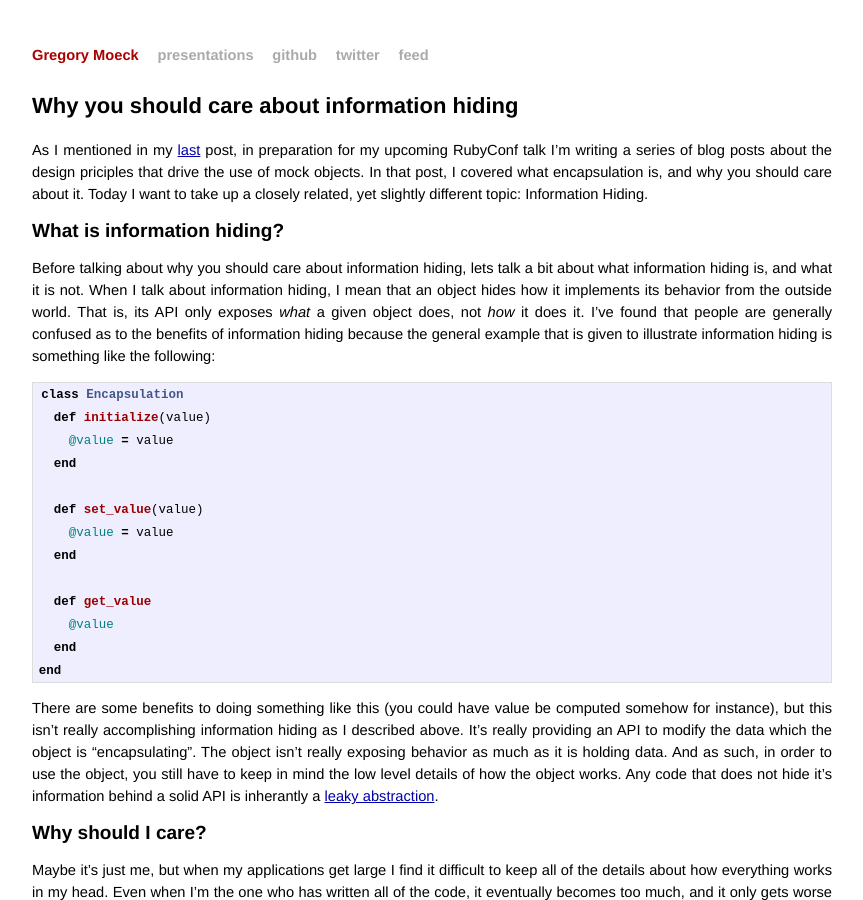
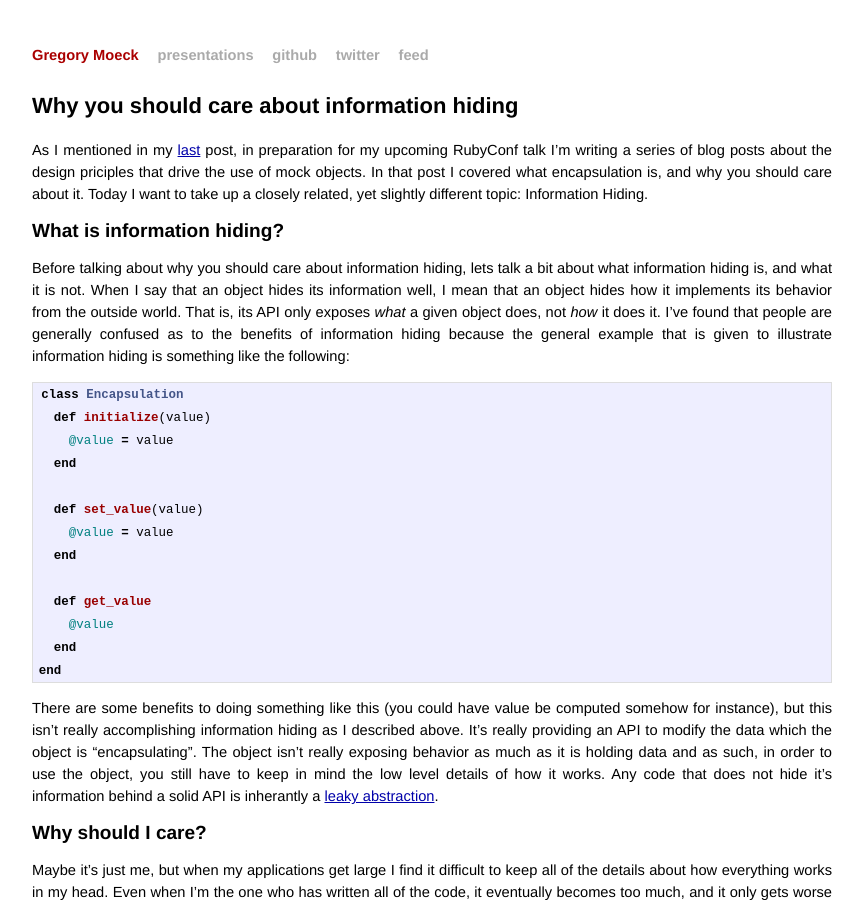
Before and after one commit to gmoeck/gmoeck.github.com, a Jekyll site: the page built from _posts/2011-09-28-why-you-should-care-about-information-hiding.md, in a window 1280 px wide and 900 px high. Shown: the whole window, without its empty margins (208-1071 px from the left). Built offline with Jekyll 4.4.1, drawn with Linux system fonts in a browser that asks for light colours; Markdown is read by kramdown in place of the engine named in the settings; comment, search, counter and statistics services are not loaded.

Commit message:
tweak post

```diff
--- a/_posts/2011-09-28-why-you-should-care-about-information-hiding.md
+++ b/_posts/2011-09-28-why-you-should-care-about-information-hiding.md
@@ -6,13 +6,13 @@ title: Why you should care about information hiding
 As I mentioned in my [last](http://gmoeck.github.com/2011/09/20/why-you-should-care-about-encapsulation.html)
 post, in preparation for my upcoming RubyConf talk  I'm writing a series of
 blog posts about the design priciples that drive the use of mock objects. In
-that post, I covered what encapsulation is, and why you should care about it.
+that post I covered what encapsulation is, and why you should care about it.
 Today I want to take up a closely related, yet slightly different topic: Information Hiding.
 
 ##What is information hiding?
 Before talking about why you should care about information hiding, lets
 talk a bit about what information hiding is, and what it is not. When I
-talk about information hiding, I mean that an object hides how it implements its
+say that an object hides its information well, I mean that an object hides how it implements its
 behavior from the outside world. That is, its API only exposes *what* a given
 object does, not *how* it does it. I've found that people are generally
 confused as to the benefits of information hiding because the general
@@ -38,8 +38,8 @@ value be computed somehow for instance), but this isn't really
 accomplishing information hiding as I described above. It's really
 providing an API to modify the data which the object is "encapsulating".
 The object isn't really exposing behavior as much as it is holding
-data. And as such, in order to use the object, you still have to keep in
-mind the low level details of how the object works. Any code that
+data and as such, in order to use the object, you still have to keep in
+mind the low level details of how it works. Any code that
 does not hide it's information behind a solid API is inherantly a [leaky
 abstraction](http://www.joelonsoftware.com/articles/LeakyAbstractions.html).
 
```
